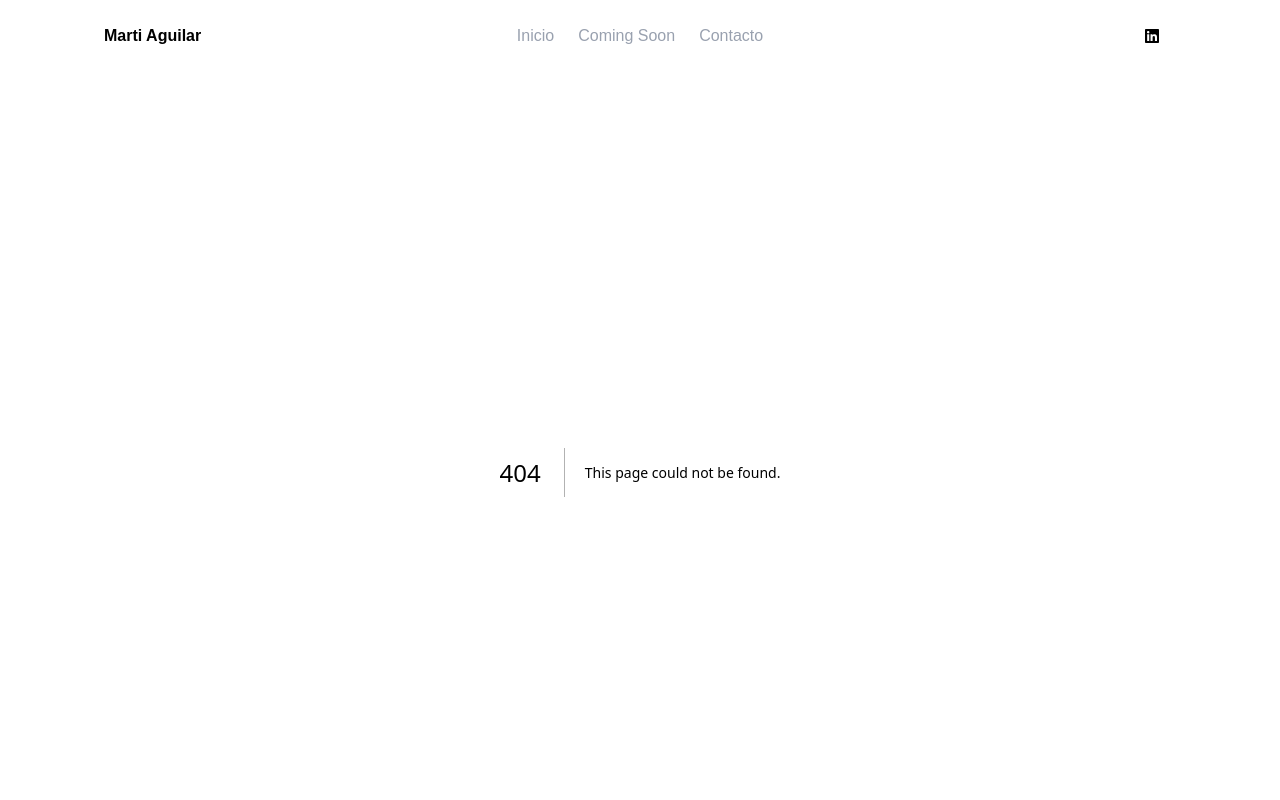
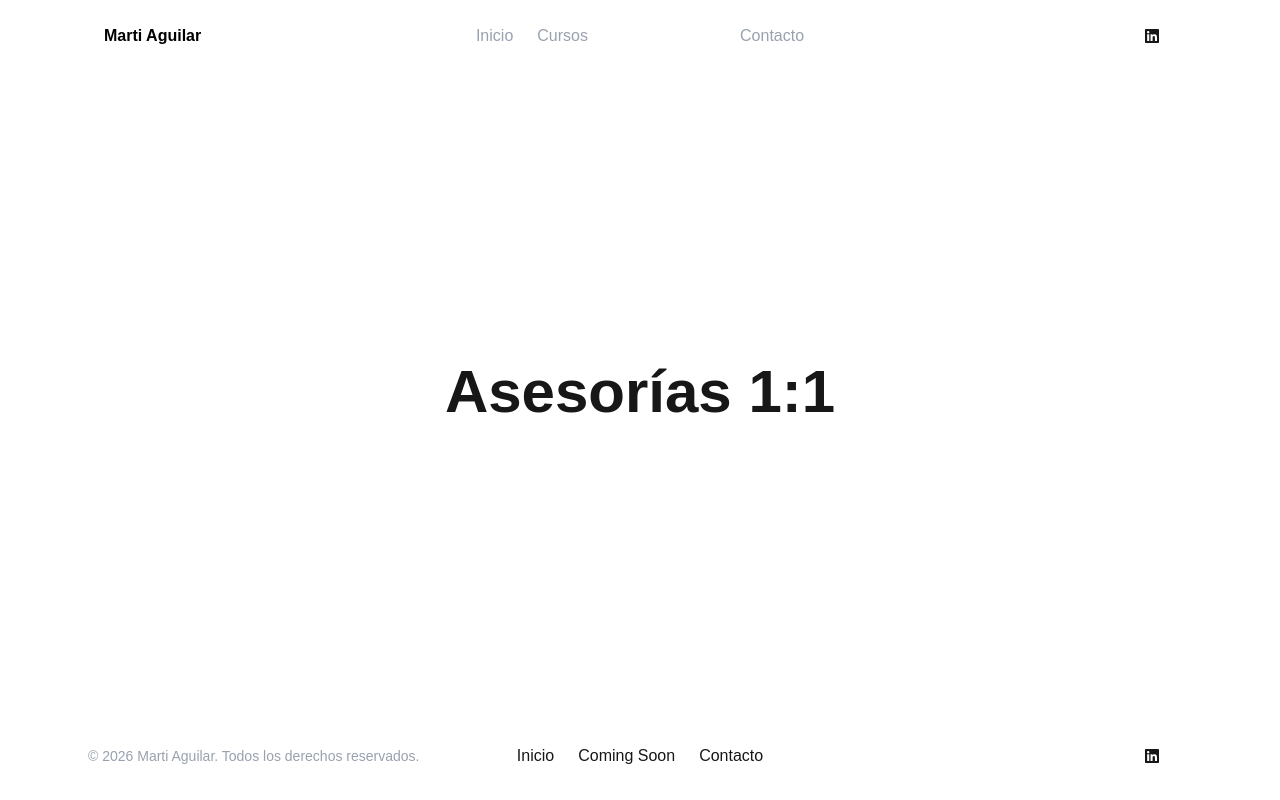
Before and after one commit to Owen-M9/martiaguilar, a Next.js app: page /asesorias in a window 1280 px wide. Before the commit this address had no page. Shown: the top 800 px of the page. Built offline with nearby package versions, Linux system fonts and the light colour scheme; some icons are missing.

Commit message:
feat: agregada la seccion Asesioras

```diff
--- /dev/null
+++ b/app/asesorias/page.tsx
@@ -0,0 +1,7 @@
+export default function CursosPage() {
+  return (
+    <div className="flex flex-1 items-center justify-center">
+      <h1 className="text-4xl md:text-6xl font-bold">Asesorías 1:1</h1>
+    </div>
+  );
+}
--- a/components/Navbar.tsx
+++ b/components/Navbar.tsx
@@ -18,7 +18,8 @@
           </div>
           <div className=" hidden md:flex gap-6 md:absolute md:left-1/2 md:-translate-x-1/2">
             <NavLink href="/"> Inicio</NavLink>
-            <NavLink href="/cursos">Coming Soon</NavLink>
+            <NavLink href="/cursos">Cursos</NavLink>
+            <NavLink href="/asesorias">Asesorías 1:1</NavLink>
             <NavLink href="/contacto">Contacto</NavLink>
           </div>
           <div className="flex items-center gap-4">
@@ -45,7 +46,10 @@
             Inicio
           </NavLink>
           <NavLink href="/cursos" onClick={() => setIsMenuOpen(false)}>
-            Coming Soon
+            Cursos
+          </NavLink>
+          <NavLink href="/asesorias" onClick={() => setIsMenuOpen(false)}>
+            Asesorías 1:1
           </NavLink>
           <NavLink href="/contacto" onClick={() => setIsMenuOpen(false)}>
             Contacto
```
